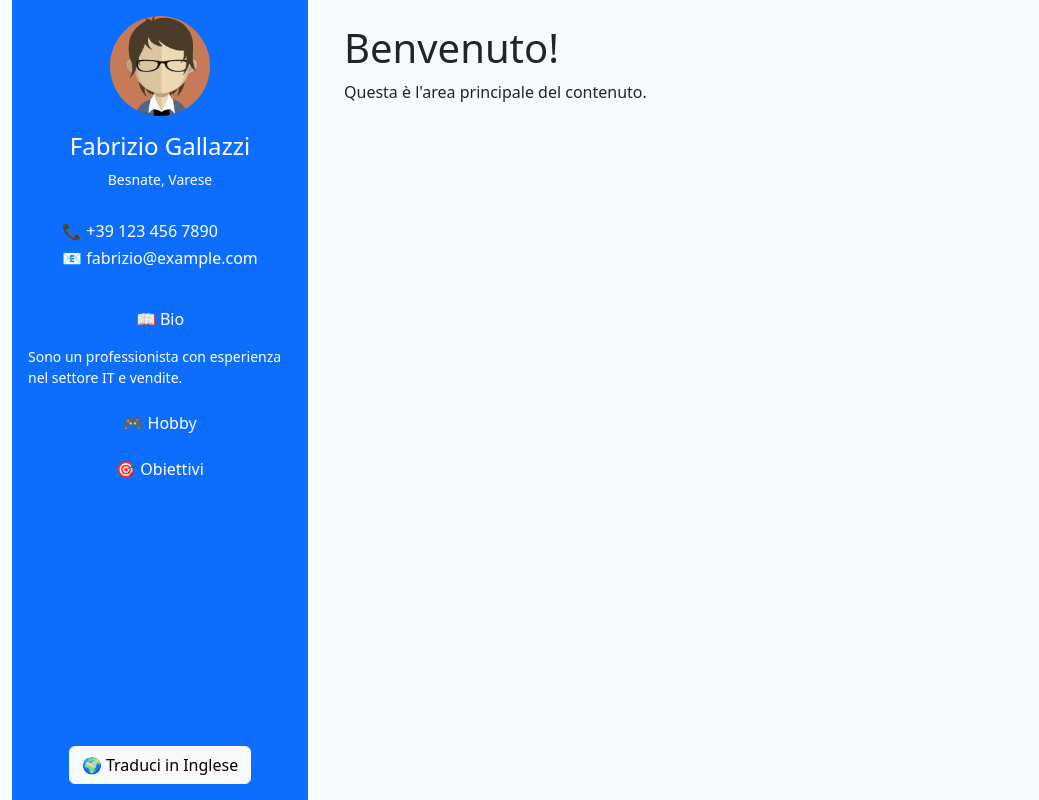
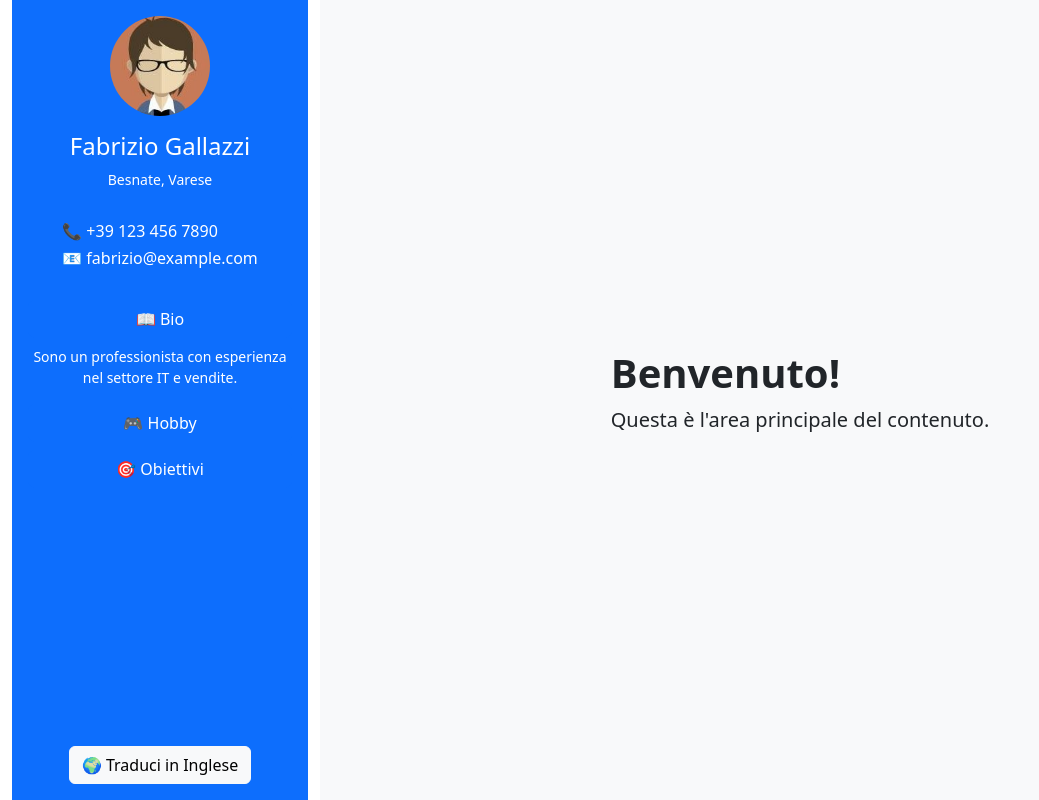
Before and after one commit to Galladino84/project-interactiv-cv, a React (Vite) app: page / in a window 1280 px wide. Both pictures are taken after a click on the button "📖 Bio". Shown: the whole page, without its empty margins (0-1039 px from the left). Built offline with nearby package versions, Linux system fonts and the light colour scheme.

Commit message:
modifiche estetiche sidebar e content

```diff
--- a/src/App.jsx
+++ b/src/App.jsx
@@ -6,18 +6,21 @@ const App = () => {
   const [language, setLanguage] = useState("ita");
 
   return (
-    <div className="container-fluid">
-      <div className="row vh-100">
-        <div className="col-md-3">
-          <Sidebar language={language} onLanguageChange={setLanguage} />
-        </div>
+    <div className="container-fluid h-100">
+  <div className="row h-100">
+    <div className="col-md-3 d-flex flex-column">
+      <Sidebar language={language} onLanguageChange={setLanguage} />
+    </div>
 
-        <div className="col-md-9 content bg-light p-4">
-          <h1>Benvenuto!</h1>
-          <p>Questa è l'area principale del contenuto.</p>
-        </div>
+    <div className="col-md-9 d-flex align-items-center justify-content-center bg-light p-5">
+      <div>
+        <h1 className="fw-bold">Benvenuto!</h1>
+        <p className="lead">Questa è l'area principale del contenuto.</p>
       </div>
     </div>
+  </div>
+</div>
+
   );
 };
 
--- a/src/components/Sidebar.jsx
+++ b/src/components/Sidebar.jsx
@@ -49,21 +49,21 @@ const Sidebar = ({ language, onLanguageChange }) => {
         <button className="btn btn-primary text-white w-100 mb-2" type="button" data-bs-toggle="collapse" data-bs-target="#bio">
           📖 Bio
         </button>
-        <div className="collapse" id="bio">
+        <div className="collapse text-center" id="bio">
           <p className="small">{personalInfo.bio}</p>
         </div>
 
         <button className="btn btn-primary text-white w-100 mb-2" type="button" data-bs-toggle="collapse" data-bs-target="#hobby">
           🎮 Hobby
         </button>
-        <div className="collapse" id="hobby">
+        <div className="collapse text-center" id="hobby">
           <p className="small">{personalInfo.hobby}</p>
         </div>
 
         <button className="btn btn-primary text-white w-100 mb-2" type="button" data-bs-toggle="collapse" data-bs-target="#goals">
           🎯 {language === "ita" ? "Obiettivi" : "Objectives"}
         </button>
-        <div className="collapse" id="goals">
+        <div className="collapse text-center" id="goals">
           <p className="small">{personalInfo.goals}</p>
         </div>
       </div>
@@ -76,6 +76,7 @@ const Sidebar = ({ language, onLanguageChange }) => {
         >
           🌍 {language === "ita" ? "Traduci in Inglese" : "Translate in italian"}
         </button>
+
       </div>
     </aside>
   );
```
